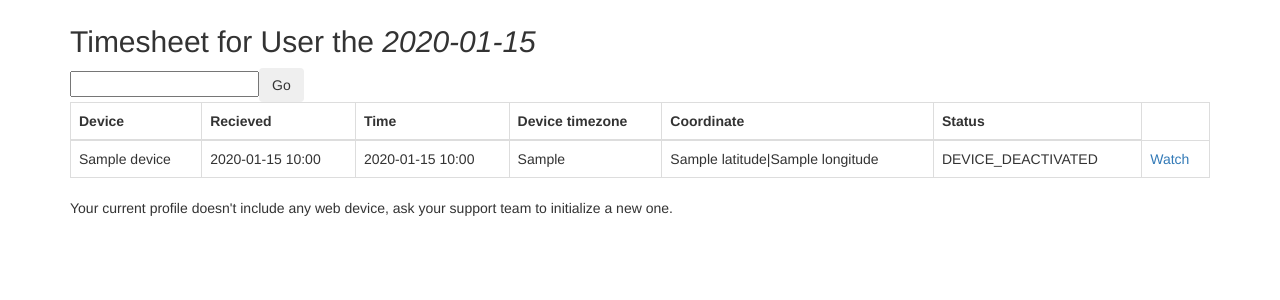
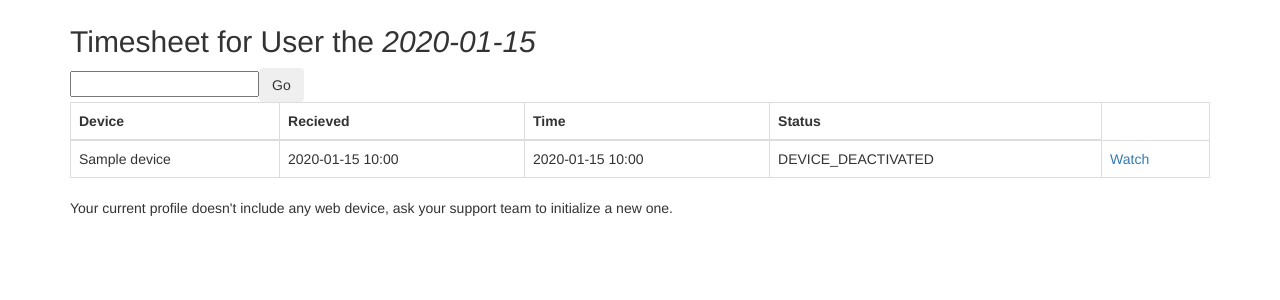
Before and after one commit to baalkor/timetracking, a Django app: template opconsole/static/templates/opconsole_my_timesheet.html in a window 1280 px wide. Shown: the part 51-351 px from the top of the page. Run offline with Django 3.2, Linux system fonts and the light colour scheme; the template is opened without the code that fills it: most values are stand-ins (such as "Sample title", 1, 10 or a date in 2020); some libraries are stand-ins or nearby versions.

Commit message:
fsdsfdsfd

```diff
--- a/opconsole/static/templates/opconsole_my_timesheet.html
+++ b/opconsole/static/templates/opconsole_my_timesheet.html
@@ -8,8 +8,6 @@
             <th>Device</th>
             <th>Recieved</th>
             <th>Time</th>
-            <th>Device timezone</th>
-            <th>Coordinate</th>
             <th>Status</th>
         </thead>
         <tbody>
@@ -18,8 +16,6 @@
                     <td>{{ timestamp.device.name }}</td>
                     <td>{{ timestamp.recptTime |date:"Y-m-d H:i" }}</td>
                     <td>{{ timestamp.time |date:"Y-m-d H:i"  }}</td>
-                    <td>{{ timestamp.devTz }}</td>
-                    <td>{{ timestamp.latitude }}|{{ timestamp.longitude }}</td>
                     <td>
                         {% if timestamp.status == '0' %}
                             SUCCESS
```
